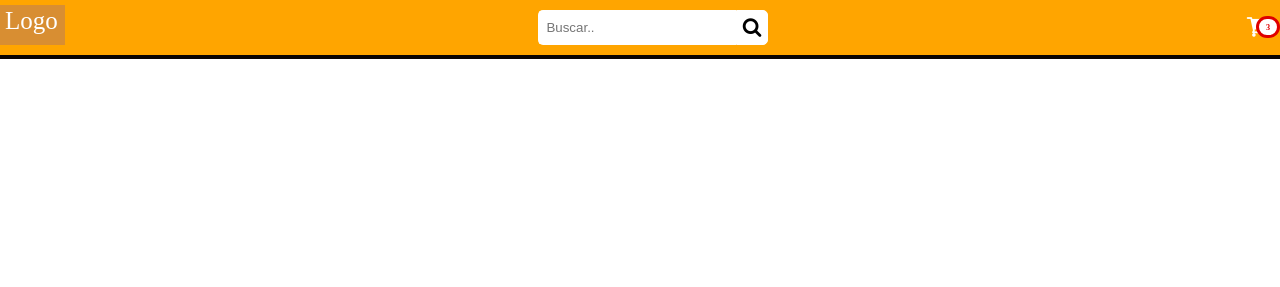
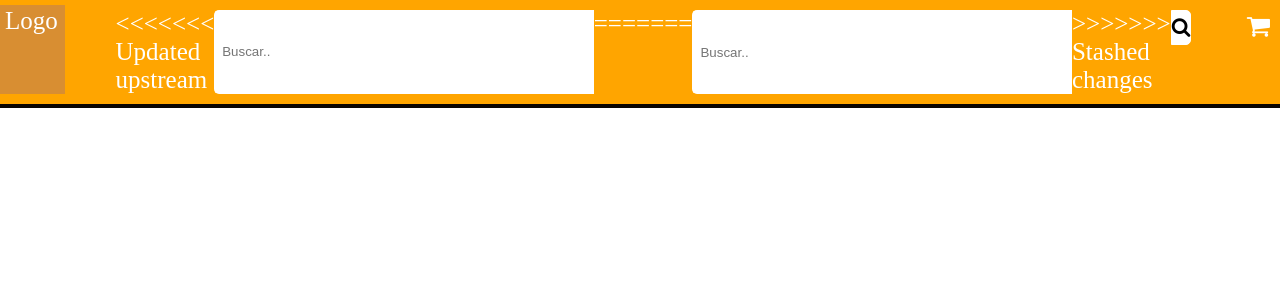
Before and after one commit to jonaalvarez/plataforma-de-cursos-online, a plain HTML site: page index.html in a window 1280 px wide. Shown: the top 287 px of the page. Drawn offline with Linux system fonts and the light colour scheme.

```diff
--- a/css/estilos.css
+++ b/css/estilos.css
@@ -3,7 +3,7 @@
   padding: 0;
 }
 
-.header {
+.header-menu {
   display: flex;
   background-color: orange;
   justify-content: space-between;
@@ -65,6 +65,7 @@
   padding: 250px;
 }
 
+<<<<<<< Updated upstream
 .badge:after {
     position: absolute;
     right: 0%;
@@ -81,3 +82,8 @@
     background: white;
     border-style: solid;
 }
+=======
+.payment-method-icon-container {
+  width: 10px;
+}
+>>>>>>> Stashed changes
--- a/index.html
+++ b/index.html
@@ -8,15 +8,20 @@
     <link rel="stylesheet" href="https://cdnjs.cloudflare.com/ajax/libs/font-awesome/4.7.0/css/font-awesome.min.css">
 </head>
 <body>
-<header class="header">
+<header>
+    <div class="header-menu">
     <div class="logo">
         <p>Logo</p>
     </div>
     <form class="searchBar">
+<<<<<<< Updated upstream
         <input list="listSearchBar" id="inputSearch" name="searchbar" placeholder="Buscar..">
         <datalist id="listSearchBar" class="dataList">
             <option value="Java"></option>
         </datalist>
+=======
+        <input type="text" name="searchbar" placeholder="Buscar..">
+>>>>>>> Stashed changes
         <button type="submit" class="iconSearch"><i class="fa fa-search"></i></button>
     </form>
     <div class="cart">
@@ -24,6 +29,8 @@
             <i data-count="3" class="fa fa-shopping-cart badge"></i>
         </span>
     </div>
+    </div>
+
 </header>
 <main>
     <section>
@@ -31,6 +38,8 @@
     <img src="https://www.muylinux.com/wp-content/uploads/2016/05/Java.jpg" alt="logo de Java" class="course-image">
         </article>
     </section>
+
+
 </main>
 <footer>
 
```
